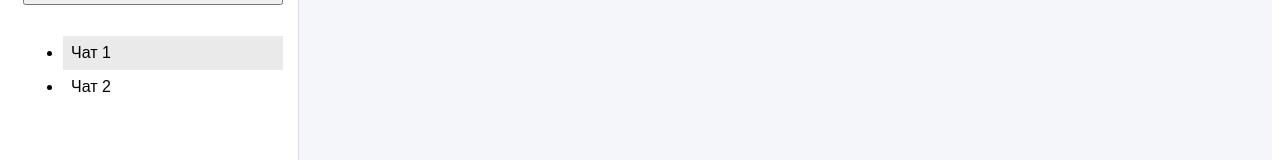
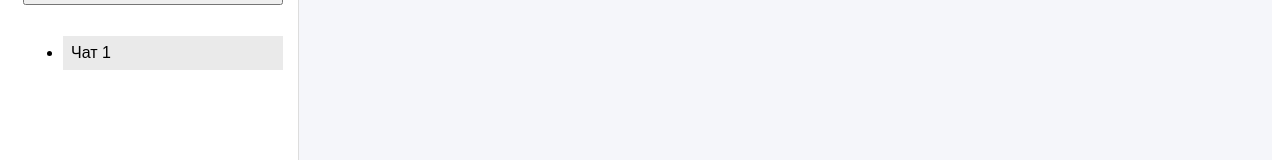
Before and after one commit to QweeeTleX/Chatbot, a React (Vite) app: page / in a window 1280 px wide. Shown: the part 125-285 px from the top of the page. Built offline with nearby package versions, Linux system fonts and the light colour scheme.

Commit message:
fix chats updates

```diff
--- a/src/App.jsx
+++ b/src/App.jsx
@@ -1,23 +1,34 @@
-import { useState } from "react";
+import { useEffect, useState } from "react";
 import Sidebar from "./components/Sidebar";
 import Chat from "./components/Chat";
 import "./styles/app.css";
 
 function App() {
-  const [chats, setChats] = useState([
-    {
-      id: 1,
-      name: "Чат 1",
-      messages: [{ text: "Привет! Чем могу помочь?", sender: "bot"}],
-    },
-    {
-      id: 2,
-      name: "Чат 2",
-      messages: [{ text: "Это второй чат", sender: "bot" }],
-    },
-  ]);
+  const [chats, setChats] = useState(() => {
+    const saved = localStorage.getItem("chats");
 
-  const [activeChatId, setActiveChatId] = useState(1);
+    return saved
+    ? JSON.parse(saved)
+    : [
+        {
+          id: 1,
+          name: "Чат 1",
+          messages: [
+            { text: "Привет, чем могу помочь?", sender: "bot"},
+
+          ],
+        },
+    ];
+  });
+
+
+  const [activeChatId, setActiveChatId] = useState(() => {
+    return Number(localStorage.getItem("activeChatId")) || 1;
+  });
+
+  useEffect(() => {
+    localStorage.setItem("activeChatId", activeChatId);
+  }, [activeChatId]);
 
   const activeChat = chats.find((c) => c.id === activeChatId);
 
@@ -30,13 +41,17 @@ function App() {
               messages: [
                 ...chat.messages,
                 { text, sender: "user" },
-                {text: "Заглушка ответа хули", sender: "bot" },
+                { text: "Заглушка ответа хули", sender: "bot" },
               ],
           }
         : chat
       )
     );
   };
+
+  useEffect(() => {
+    localStorage.setItem("chats", JSON.stringify(chats));
+  }, [chats]);
 
   return (
     <div className="app">
@@ -45,11 +60,14 @@ function App() {
         activeChatId={activeChatId}
         onSelectChat={setActiveChatId}
         />
+
+        {activeChat && (
         <Chat
           key={activeChatId}
           messages={activeChat.messages}
           onSend={sendMessage}
           />
+        )}
     </div>
   );
 }
```
